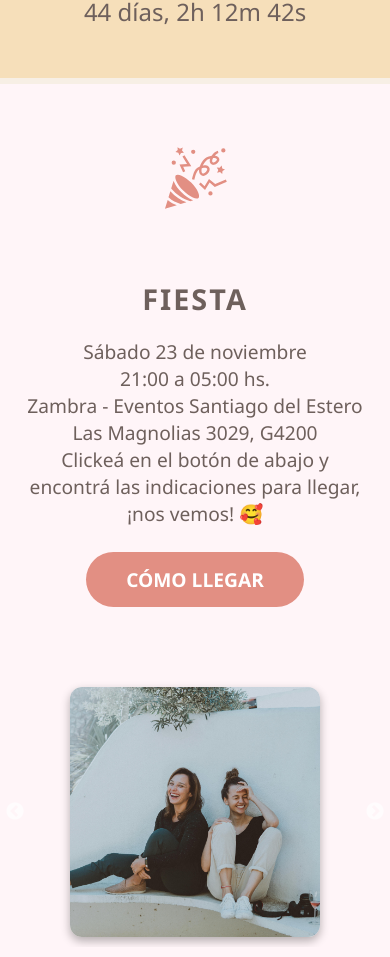
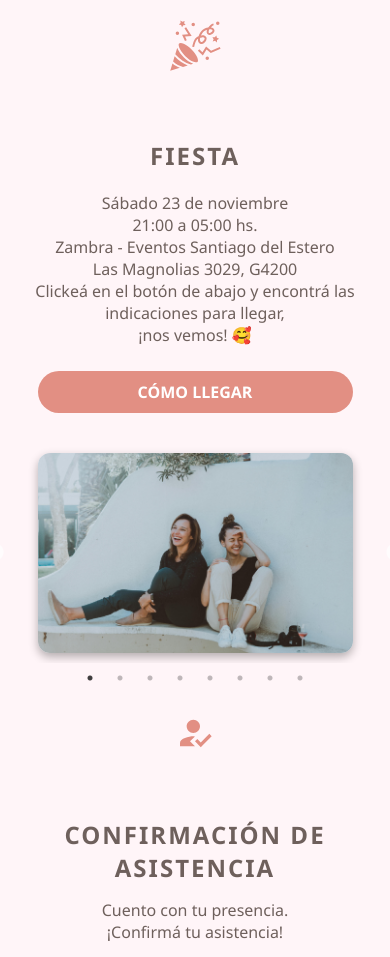
Before and after one commit to darioespeche/15devalentina, a React (Create React App) app: page / in a window 390 px wide. Shown: the part 1035-1992 px from the top of the page. Built offline with nearby package versions, Linux system fonts and the light colour scheme.

Commit message:
Segunda versión de la invitación

```diff
--- a/public/index.html
+++ b/public/index.html
@@ -6,6 +6,7 @@
       href="https://fonts.googleapis.com/css2?family=Poppins:wght@300;400;600&display=swap"
       rel="stylesheet"
     />
+    <meta name="viewport" content="width=device-width, initial-scale=1.0" />
     <title>Invitación de 15</title>
   </head>
   <body>
--- a/src/App.css
+++ b/src/App.css
@@ -36,3 +36,17 @@ h2 {
 section {
   margin-top: 20px;
 }
+
+html {
+  scroll-behavior: smooth;
+}
+
+body {
+  font-size: 16px;
+}
+
+@media (max-width: 480px) {
+  body {
+    font-size: 14px;
+  }
+}
--- a/src/components/Confirmacion.css
+++ b/src/components/Confirmacion.css
@@ -35,3 +35,24 @@
 .boton-confirmar:hover {
   background-color: var(--color-salmon);
 }
+
+@media (max-width: 600px) {
+  .confirmacion-container {
+    font-size: 1rem;
+    padding: 20px;
+  }
+
+  .confirmacion-icon {
+    font-size: 2.5rem;
+  }
+
+  .confirmacion-titulo {
+    font-size: 1.5rem;
+  }
+
+  .boton-confirmar {
+    width: 90%;
+    font-size: 1rem;
+    padding: 12px;
+  }
+}
--- a/src/components/Countdown.css
+++ b/src/components/Countdown.css
@@ -47,3 +47,17 @@
     transform: translateY(0);
   }
 }
+@media (max-width: 600px) {
+  .countdown-container {
+    font-size: 1.1rem;
+    padding: 20px;
+  }
+
+  .countdown-container h2 {
+    font-size: 1.5rem;
+  }
+
+  .llego-msg {
+    font-size: 1.5rem;
+  }
+}
--- a/src/components/Fiesta.css
+++ b/src/components/Fiesta.css
@@ -35,3 +35,27 @@
 .boton-maps:hover {
   background-color: var(--color-salmon);
 }
+
+@media (max-width: 600px) {
+  .boton-maps,
+  .boton-confirmar {
+    width: 90%;
+    font-size: 1rem;
+    padding: 12px;
+  }
+}
+.fiesta-icon {
+  font-size: 3.5rem;
+}
+
+.fiesta-titulo {
+  font-size: 1.5rem;
+}
+.fiesta-container {
+  padding: 20px;
+  font-size: 1rem;
+}
+.boton-maps {
+  padding: 10px 30px;
+  font-size: 1rem;
+}
--- a/src/components/Gallery.css
+++ b/src/components/Gallery.css
@@ -19,3 +19,14 @@
   border-radius: 12px;
   box-shadow: 0 4px 10px rgba(0, 0, 0, 0.3);
 }
+
+@media (max-width: 768px) {
+  .gallery-carousel {
+    padding: 10px;
+  }
+
+  .carousel-img {
+    max-width: 90%;
+    height: 200px;
+  }
+}
--- a/src/components/InfoSeccion.css
+++ b/src/components/InfoSeccion.css
@@ -55,3 +55,35 @@
 .info-boton:hover {
   background-color: var(--color-salmon);
 }
+
+@media (max-width: 600px) {
+  .info-seccion {
+    padding: 40px 15px;
+  }
+
+  .info-contenido {
+    padding: 20px;
+  }
+
+  .info-icono {
+    font-size: 2.5rem;
+  }
+
+  .info-titulo {
+    font-size: 1.8rem;
+  }
+
+  .info-subtitulo {
+    font-size: 1.1rem;
+  }
+
+  .info-descripcion {
+    font-size: 0.9rem;
+  }
+
+  .info-boton {
+    width: 90%;
+    font-size: 0.9rem;
+    padding: 10px;
+  }
+}
```
